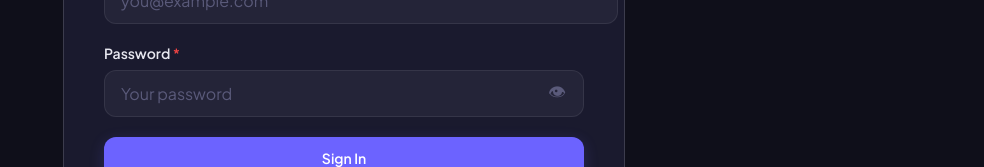
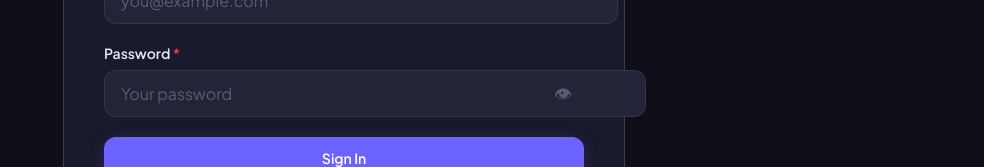
Before and after one commit to Aditya152602/SkillPath-Ai, a React (Vite) app: page / in a window 1280 px wide. Shown: the part 400-567 px from the top of the page, without its empty margins (296-1280 px from the left). Built offline with nearby package versions, Linux system fonts and the light colour scheme.

Commit message:
Refactor password input with visibility toggle

```diff
--- a/src/App.jsx
+++ b/src/App.jsx
@@ -46,6 +46,10 @@ html,body,#root{margin:0;padding:0;width:100%;min-height:100vh;}
 .inp{padding:.75rem 1rem;background:var(--bge);border:1px solid var(--cb);border-radius:12px;color:var(--ct);font-size:1rem;transition:all .2s;width:100%;}
 .inp:focus{outline:none;border-color:var(--cp);box-shadow:0 0 0 3px var(--cpg);}
 .inp::placeholder{color:var(--ctm);}.inp-e{border-color:var(--ce) !important;}
+/* Password wrapper — display:grid forces the input to size identically to a bare .inp */
+.pw-wrap{position:relative;display:grid;}
+.pw-wrap .inp{padding-right:2.75rem;}
+.pw-eye{position:absolute;right:.75rem;top:50%;transform:translateY(-50%);background:none;border:none;color:var(--ctm);font-size:1.1rem;cursor:pointer;padding:0;display:flex;align-items:center;line-height:1;}
 .err-msg{font-size:.75rem;color:var(--ce);}.err-box{background:rgba(239,68,68,.1);border:1px solid rgba(239,68,68,.3);border-radius:12px;padding:.75rem;font-size:.875rem;color:var(--ce);}
 /* Tags */
 .tag{display:inline-flex;align-items:center;gap:4px;padding:.25rem .75rem;border-radius:9999px;font-size:.75rem;font-weight:600;}
@@ -354,10 +358,10 @@ function Login({ onLogin, go }) {
           <Field label="Email" id="em" type="email" value={f.email} onChange={e => setF({ ...f, email: e.target.value })} placeholder="you@example.com" error={err.email} required autoComplete="email" />
           <div className="fld">
             <label className="lbl">Password <span style={{ color: 'var(--ce)' }}>*</span></label>
-            <div style={{ position: 'relative', width: '100%' }}>
+            <div className="pw-wrap">
               <input type={showPw ? 'text' : 'password'} value={f.password} onChange={e => setF({ ...f, password: e.target.value })}
-                placeholder="Your password" className={`inp${err.password ? ' inp-e' : ''}`} style={{ paddingRight: 44, width: '100%', boxSizing: 'border-box' }} />
-              <button type="button" onClick={() => setShowPw(!showPw)} style={{ position: 'absolute', right: 12, top: '50%', transform: 'translateY(-50%)', background: 'none', border: 'none', color: 'var(--ctm)', fontSize: '1.1rem' }}>
+                placeholder="Your password" className={`inp${err.password ? ' inp-e' : ''}`} />
+              <button type="button" className="pw-eye" onClick={() => setShowPw(!showPw)}>
                 {showPw ? '🙈' : '👁'}
               </button>
             </div>
@@ -412,10 +416,10 @@ function Register({ onRegister, go }) {
           <Field label="Email" id="em" type="email" value={f.email} onChange={s('email')} placeholder="you@example.com" error={err.email} required autoComplete="email" />
           <div className="fld">
             <label className="lbl">Password <span style={{ color: 'var(--ce)' }}>*</span></label>
-            <div style={{ position: 'relative', width: '100%' }}>
+            <div className="pw-wrap">
               <input type={showPw ? 'text' : 'password'} value={f.password} onChange={s('password')}
-                placeholder="Min 6 characters" className={`inp${err.password ? ' inp-e' : ''}`} style={{ paddingRight: 44, width: '100%', boxSizing: 'border-box' }} />
-              <button type="button" onClick={() => setShowPw(!showPw)} style={{ position: 'absolute', right: 12, top: '50%', transform: 'translateY(-50%)', background: 'none', border: 'none', color: 'var(--ctm)', fontSize: '1.1rem' }}>
+                placeholder="Min 6 characters" className={`inp${err.password ? ' inp-e' : ''}`} />
+              <button type="button" className="pw-eye" onClick={() => setShowPw(!showPw)}>
                 {showPw ? '🙈' : '👁'}
               </button>
             </div>
```
